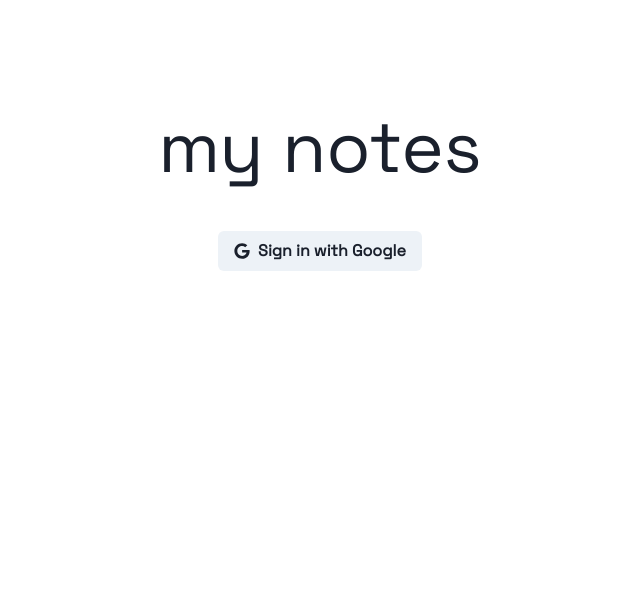
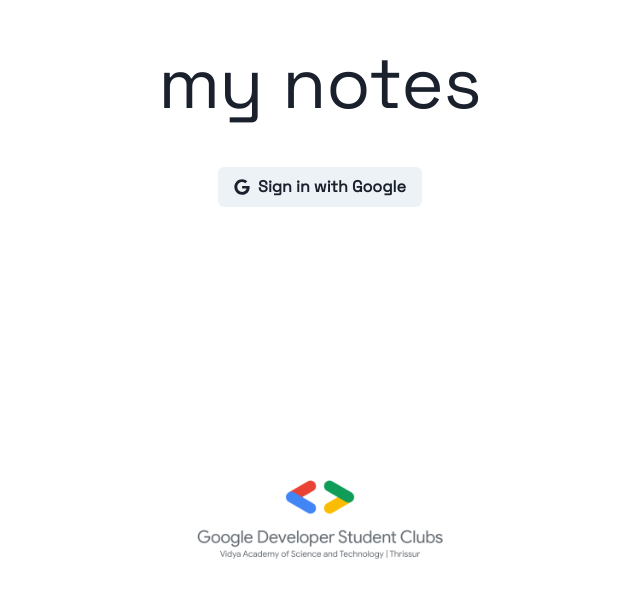
Before and after one commit to aadithyen/mynotes, a React (Vite) app: page /login in a window 1280 px wide. Shown: the part 209-800 px from the top of the page, without its empty margins (320-960 px from the left). Built offline with nearby package versions, Linux system fonts and the light colour scheme; no server answers.

Commit message:
Added gdsc logo

```diff
--- a/src/pages/Login.jsx
+++ b/src/pages/Login.jsx
@@ -1,8 +1,9 @@
-import { Box, Button, Flex, Heading } from "@chakra-ui/react";
+import { Box, Button, Flex, Heading, Image } from "@chakra-ui/react";
 import { useEffect, useState } from "react";
 import { FaGoogle } from "react-icons/fa";
 import { useNavigate } from "react-router-dom";
 import { UserAuth } from "../AuthContext";
+import gdscLogo from "../assets/gdsc logo.webp";
 
 const Login = () => {
 	const navigate = useNavigate();
@@ -30,13 +31,19 @@ const Login = () => {
 				justifyContent="center"
 				alignItems="center"
 			>
-				<Heading as="h1" size="4xl">
+				<Heading as="h1" size="4xl" mt="auto">
 					my notes
 				</Heading>
 
-				<Button leftIcon={<FaGoogle />} mt="12" onClick={handleGoogleSignIn}>
+				<Button
+					leftIcon={<FaGoogle />}
+					mt="12"
+					mb="auto"
+					onClick={handleGoogleSignIn}
+				>
 					Sign in with Google
 				</Button>
+				<Image src={gdscLogo} w="2xs" />
 			</Flex>
 		</Box>
 	);
```
Also changed, not shown: src/assets/gdsc logo.webp (added).
